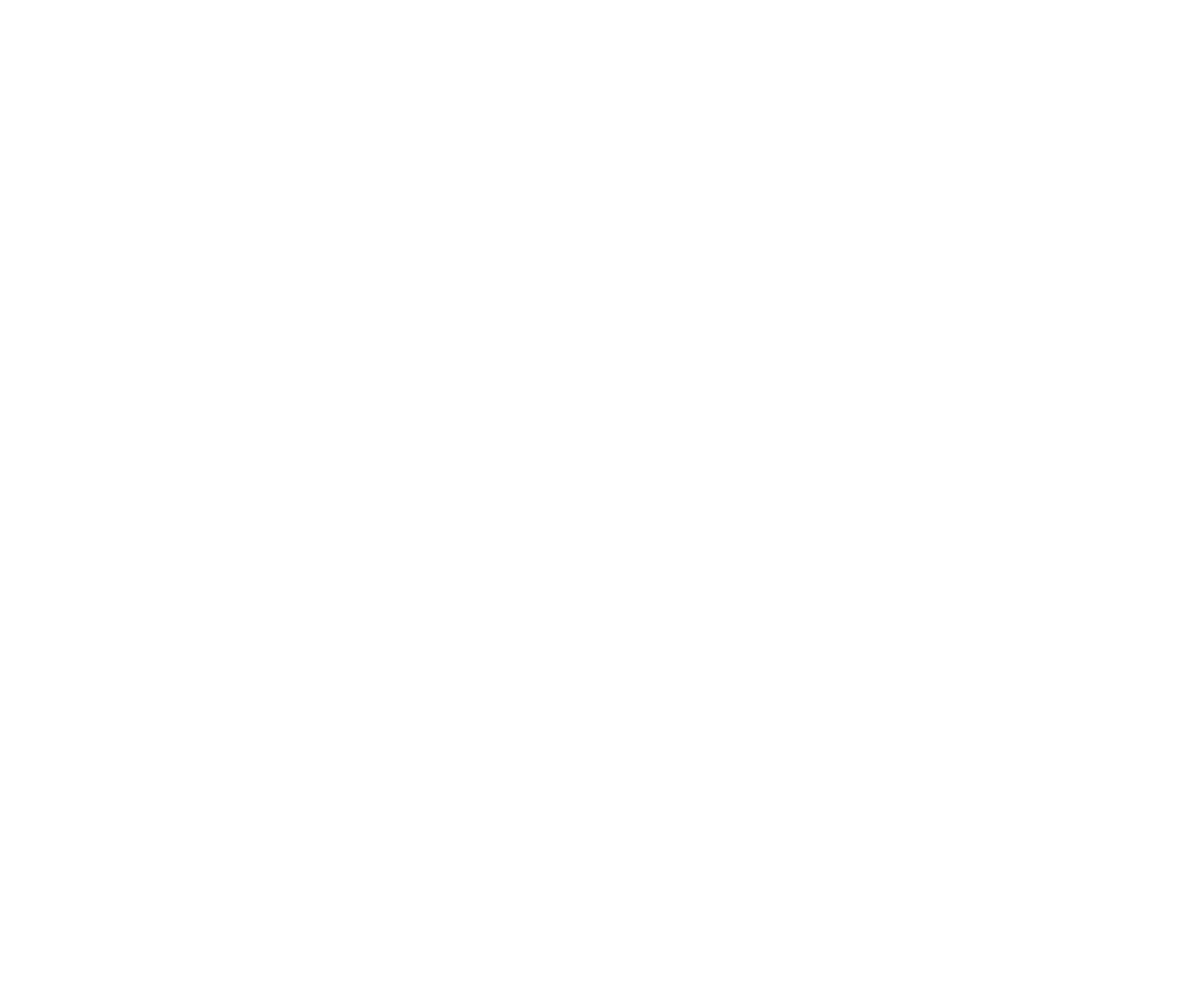
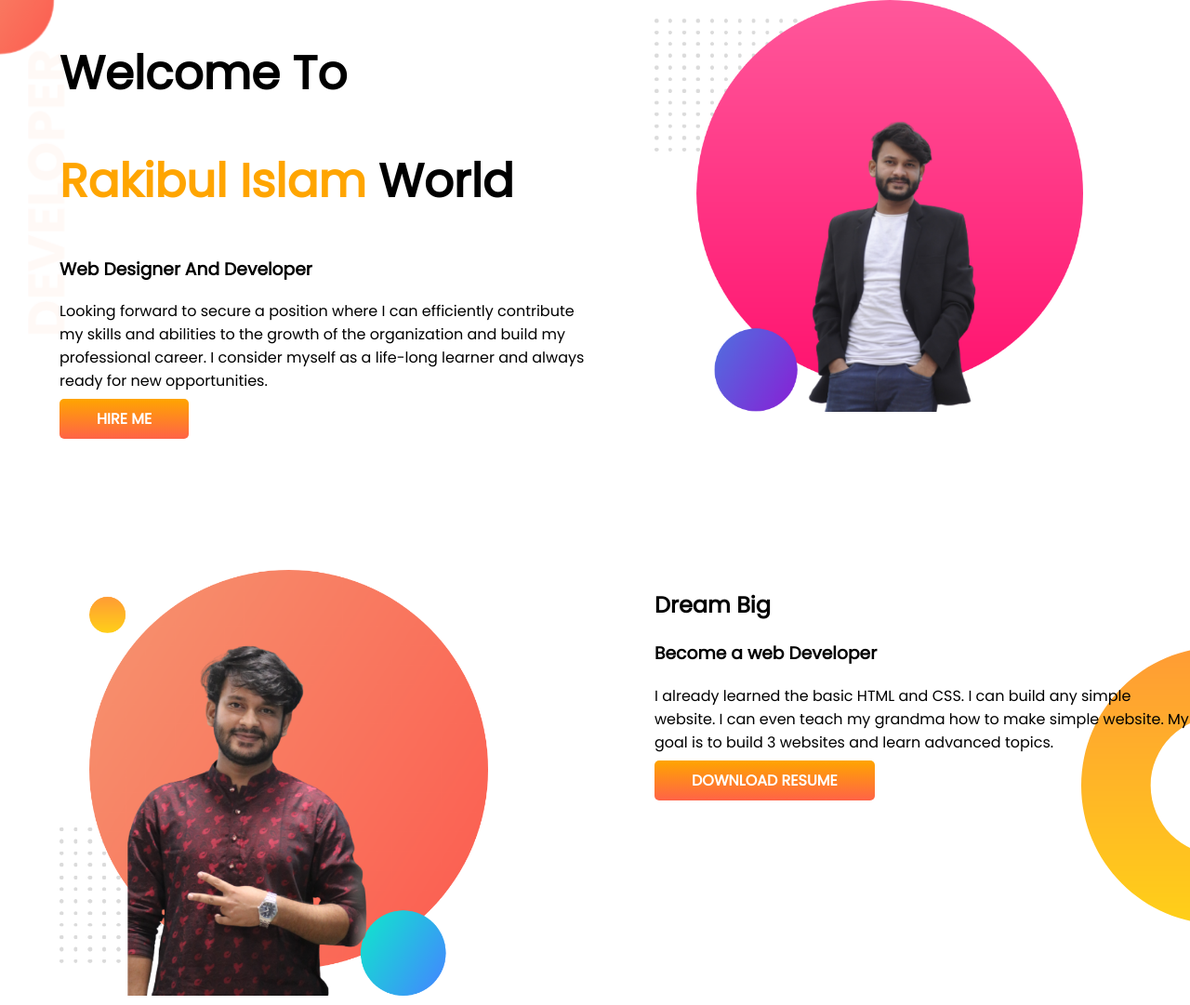
Before and after one commit to MdRakibul-eng/My-portfolio, a plain HTML site: page INDEX.HTML in a window 1280 px wide. Shown: the whole page at 93% size. Before the commit the page ends 800 px from the top, so only its background shows below. Drawn offline with Linux system fonts and the light colour scheme.

Commit message:
dream-added

```diff
--- a/INDEX.HTML
+++ b/INDEX.HTML
@@ -1,14 +1,51 @@
 <!DOCTYPE html>
 <html lang="en">
+
 <head>
     <meta charset="UTF-8">
     <meta http-equiv="X-UA-Compatible" content="IE=edge">
     <meta name="viewport" content="width=device-width, initial-scale=1.0">
     <title>RAKIB PORTFOLIO</title>
+    <link rel="preconnect" href="https://fonts.googleapis.com">
+    <link rel="preconnect" href="https://fonts.gstatic.com" crossorigin>
+    <link href="https://fonts.googleapis.com/css2?family=Poppins&display=swap" rel="stylesheet">
     <link rel="stylesheet" href="STYLE.CSS">
 </head>
 
 <body>
+    <section class="top-banner">
+        <div class="half-width">
+            <h1> Welcome To </h1>
+            <h1><span class="orange-color">Rakibul Islam </span>World</h1>
+            <h3>Web Designer And Developer</h3>
+            <p> Looking forward to secure a position where I can efficiently contribute my skills and abilities to the
+                growth of the organization and build my professional career. I consider myself as a life-long learner
+                and
+                always ready for new opportunities. </p>
+            <a class="link-button" target="_blank" href="https://www.linkedin.com/feed/">HIRE ME</a>
+        </div>
+        <div class="half-width">
+            <img src="hey.png" alt="">
+        </div>
+    </section>
+
+    <section class="dream-big">
+        <div class="half-width">
+            <img src="my-bg.png" alt="">
+        </div>
+
+        <div class="half-width">
+            <h2>Dream Big</h2>
+            <h3>Become a web Developer</h3>
+            <p>I already learned the basic HTML and CSS. I can build any simple website. I can even teach my grandma how
+                to make simple website. My goal is to build 3 websites and learn advanced topics.</p>
+
+            <a class="link-button" target="_blank" href="https://www.linkedin.com/feed/">DOWNLOAD RESUME</a>
+        </div>
+
+
+    </section>
 
 </body>
+
 </html>
--- a/STYLE.CSS
+++ b/STYLE.CSS
@@ -0,0 +1,40 @@
+body{
+    font-family: 'Poppins', sans-serif;
+    margin: 0;
+}
+h1{
+    font-size: 50px;
+
+}
+.orange-color{
+    color: orange;
+}
+section{
+    display: flex;
+    margin-bottom: 150px;
+}
+.half-width{
+    width: 50%;
+    padding-left: 5%;
+
+}
+.half-width img{
+    width: 80%;
+}
+.half-width a{
+    text-decoration:none;
+    background-image:linear-gradient(orange,tomato );
+    padding: 10px 40px;
+    color: white;
+    font-weight: 700;
+    border-radius: 5px;
+}
+.top-banner{
+    background-image: url(images/top-banner.png);
+    background-repeat: no-repeat;
+}
+.dream-big{
+    background-image: url(images/dream-bg.png);
+    background-repeat: no-repeat;
+    background-position: right;
+}
```
Also changed, not shown: hey.png (added), images/dream-bg.png (added), images/exp-bg.png (added), images/jhankar.png (added), images/jhankar2.png (added), images/my-bg.png (added), images/my-bg2.png (added), images/top-banner.png (added), my-bg.png (added), 7 other files. Lines whose indentation alone changed are shown as unchanged.
